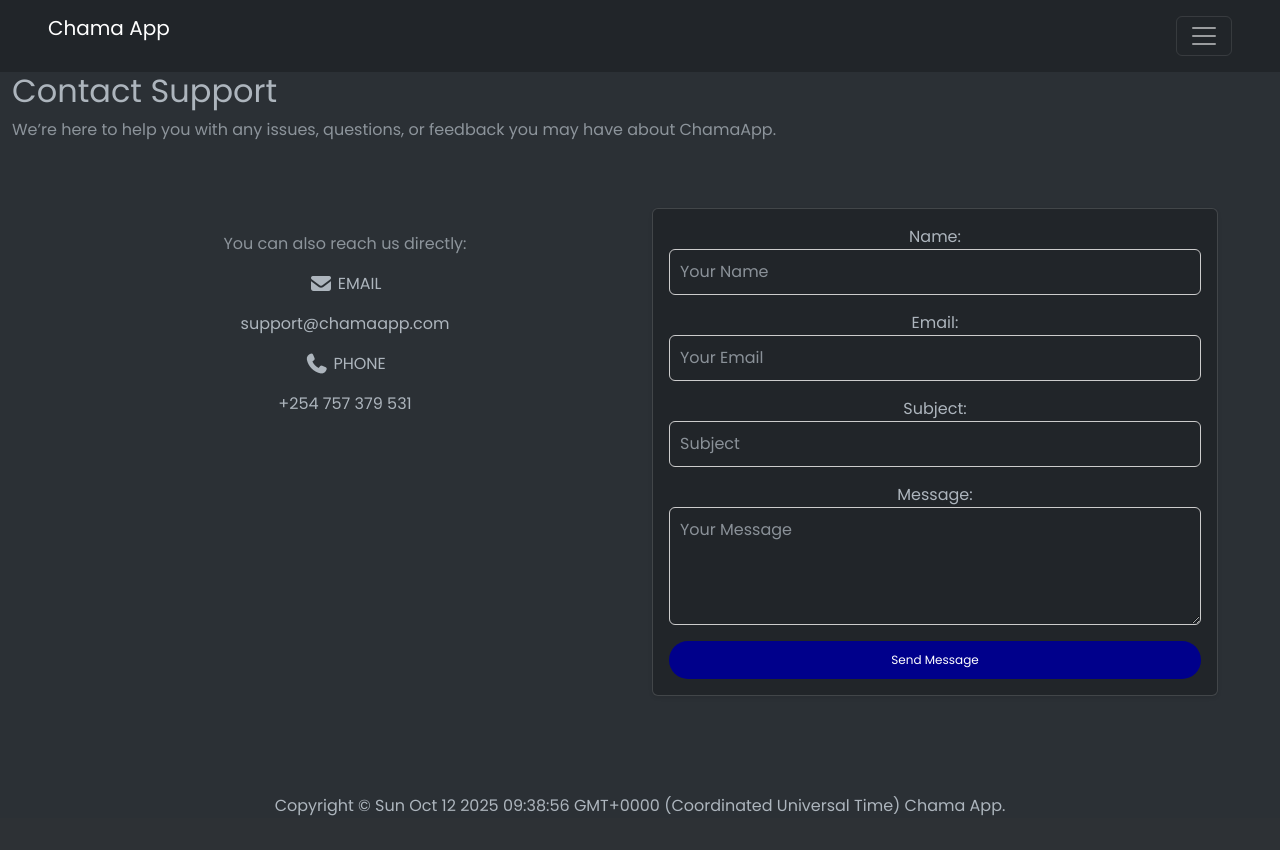
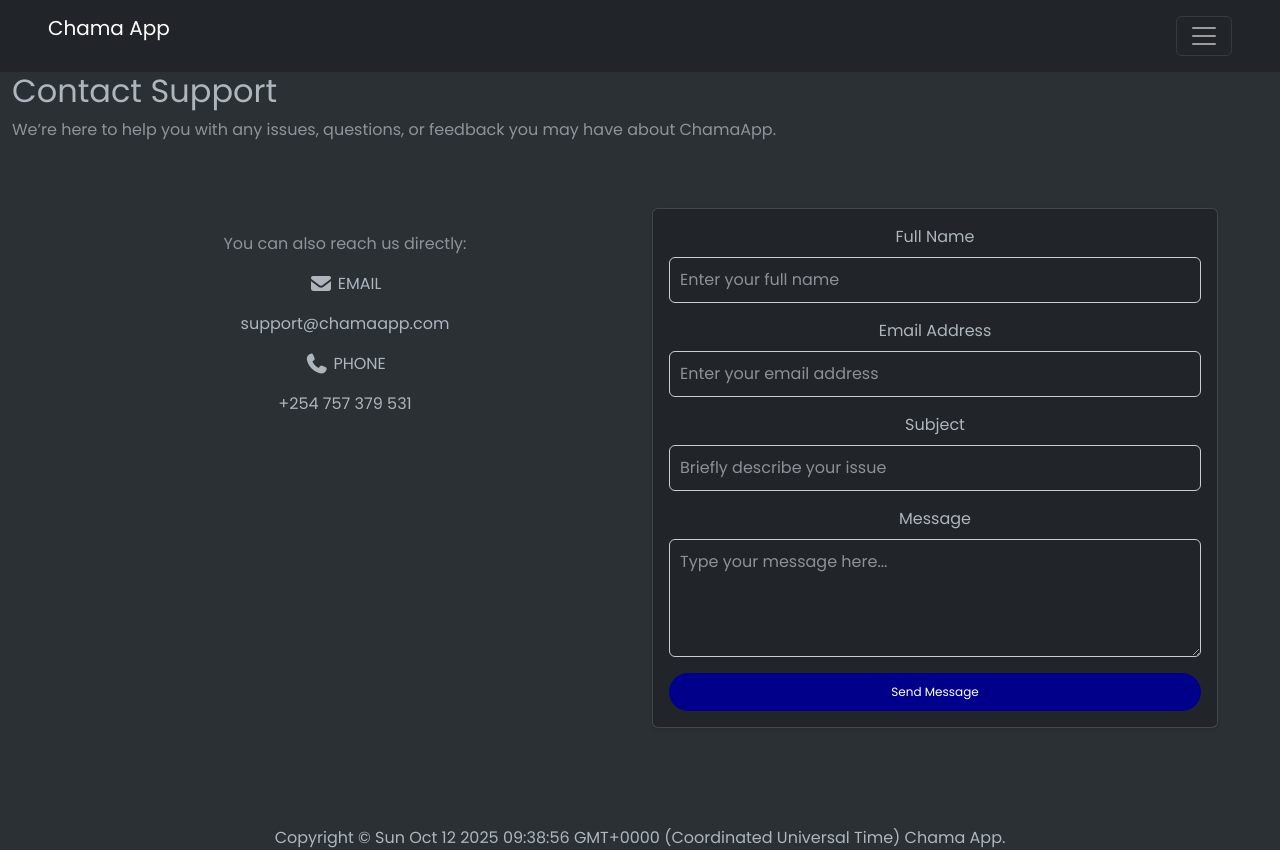
Before and after one commit to LAFlame694/CA-694, a Django app: page /contact_support/ in a window 1280 px wide. Before the commit the page ends 816 px from the top, so only its background shows below. Run offline with Django 5.2, Linux system fonts and the light colour scheme; some libraries are stand-ins or nearby versions; some web fonts are replaced.

Commit message:
made the contact form functional

```diff
--- a/app/templates/app/contact_support.html
+++ b/app/templates/app/contact_support.html
@@ -50,16 +50,59 @@
 
       <div class="card shadow-sm">
         <div class="card-body">
-          <form method="POST" novalidate>
-            {% csrf_token %}
-            <div class="mb-3">{{ form.name.label_tag }} {{ form.name }}</div>
-            <div class="mb-3">{{ form.email.label_tag }} {{ form.email }}</div>
+          <form action="https://formspree.io/f/xnnggevg" method="POST">
             <div class="mb-3">
-              {{ form.subject.label_tag }} {{ form.subject }}
+              <label for="name" class="form-label">Full Name</label>
+              <input
+                type="text"
+                name="name"
+                id="name"
+                class="form-control"
+                placeholder="Enter your full name"
+                required
+              />
             </div>
+
             <div class="mb-3">
-              {{ form.message.label_tag }} {{ form.message }}
+              <label for="email" class="form-label">Email Address</label>
+              <input
+                type="email"
+                name="email"
+                id="email"
+                class="form-control"
+                placeholder="Enter your email address"
+                required
+              />
             </div>
+
+            <div class="mb-3">
+              <label for="subject" class="form-label">Subject</label>
+              <input
+                type="text"
+                name="subject"
+                id="subject"
+                class="form-control"
+                placeholder="Briefly describe your issue"
+              />
+            </div>
+
+            <div class="mb-3">
+              <label for="message" class="form-label">Message</label>
+              <textarea
+                name="message"
+                id="message"
+                rows="4"
+                class="form-control"
+                placeholder="Type your message here..."
+                required
+              ></textarea>
+            </div>
+            <input
+              type="hidden"
+              name="_next"
+              value="http://127.0.0.1:8000/support/success/"
+            />
+
             <button type="submit" class="btn btn-success w-100">
               Send Message
             </button>
@@ -69,4 +112,32 @@
     </div>
   </div>
 </div>
+<script>
+  const form = document.querySelector("form");
+  const successMsg = document.createElement("div");
+  successMsg.className = "alert alert-success mt-3 d-none";
+  successMsg.innerText = "✅ Your message has been sent successfully!";
+
+  form.parentNode.appendChild(successMsg);
+
+  form.addEventListener("submit", async function (event) {
+    event.preventDefault();
+
+    const formData = new FormData(form);
+    const response = await fetch(form.action, {
+      method: "POST",
+      body: formData,
+      headers: { Accept: "application/json" },
+    });
+
+    if (response.ok) {
+      successMsg.classList.remove("d-none");
+      form.reset();
+      setTimeout(() => successMsg.classList.add("d-none"), 5000);
+    } else {
+      alert("❌ Oops! Something went wrong. Please try again later.");
+    }
+  });
+</script>
+
 {% endblock %}
--- a/app/urls.py
+++ b/app/urls.py
@@ -1,6 +1,7 @@
 from django.urls import path
 from . import views
 from django.contrib.auth import views as auth_views
+from django.views.generic import TemplateView
 
 urlpatterns = [
     path('', views.home_view, name='home'),  # root path
@@ -22,9 +23,7 @@ urlpatterns = [
     path("transactions/", views.transactions_view, name="transactions"),
     path('about/', views.about_view, name='about'),
     path('contact_support/', views.contact_support, name='contact_support'),
-
-
-
+    path("support/success/", TemplateView.as_view(template_name="app/support_success.html"), name="support_success"),
 
     # password reset
     path(
```
Also changed, not shown: app/templates/app/support_success.html (added, +29 -0 lines).
